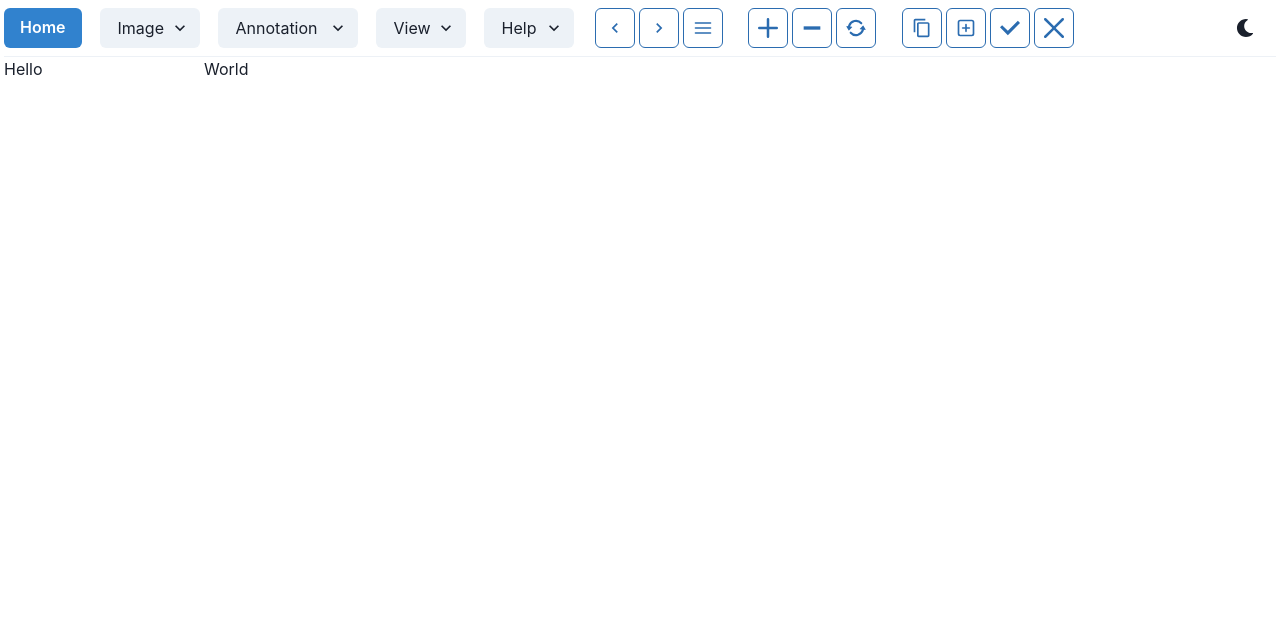
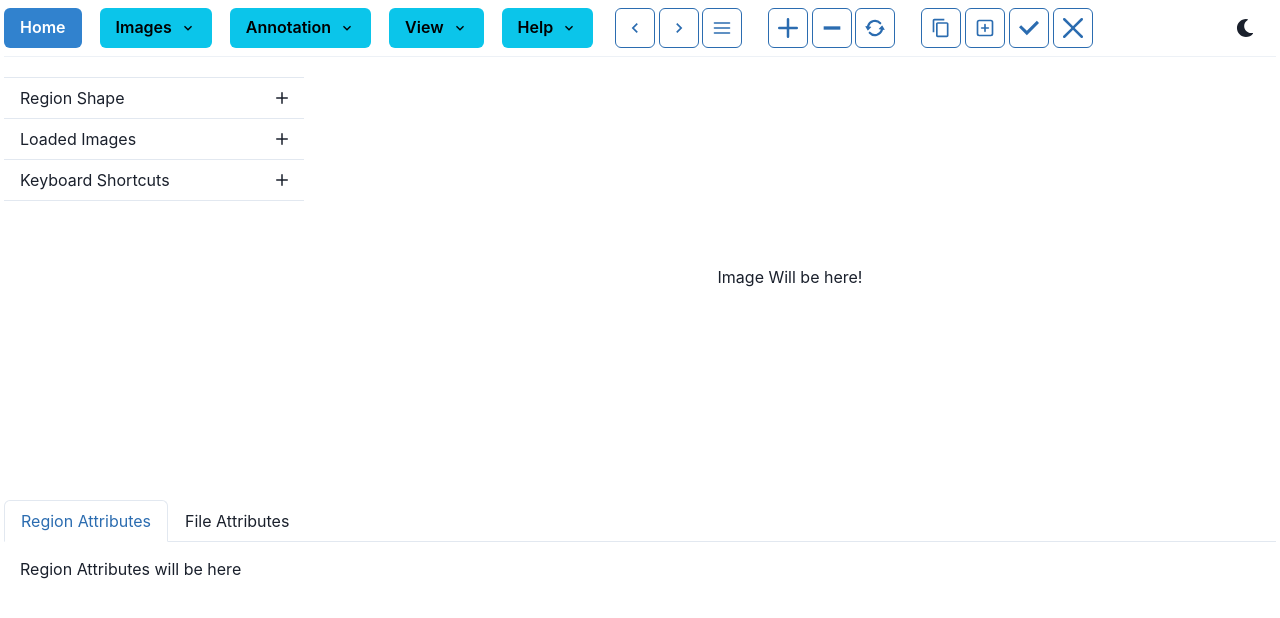
Before and after one commit to MAST1999/exploring-react, a React (Create React App) app: page / in a window 1280 px wide. Shown: the top 618 px of the page. Built offline with nearby package versions, Linux system fonts and the light colour scheme.

Commit message:
finished nav, added image uploading/currently one image only

```diff
--- a/package.json
+++ b/package.json
@@ -10,10 +10,12 @@
     "@testing-library/jest-dom": "^5.11.9",
     "@testing-library/react": "^10.4.9",
     "@testing-library/user-event": "^12.8.3",
+    "axios": "^0.21.1",
     "eslint": "^7.22.0",
     "framer-motion": "^3.10.5",
     "react": "^17.0.1",
     "react-dom": "^17.0.1",
+    "react-hook-form": "^6.15.5",
     "react-icons": "^3.11.0",
     "react-scripts": "4.0.3",
     "web-vitals": "^0.2.4"
--- a/src/App.js
+++ b/src/App.js
@@ -6,24 +6,25 @@ import {
   Flex,
   Grid,
   GridItem,
-  Text,
   theme,
 } from '@chakra-ui/react';
 import Navigation from './components/navigation/Navigation';
 import './App.css';
 import ImageCanvas from './components/mainPanel/ImageCanvas';
+import LeftControls from './components/mainPanel/LeftControls';
+import BottomTabs from './components/mainPanel/BottomTabs';
 
 function App() {
   return (
-    <ChakraProvider theme={theme}>
+    <ChakraProvider theme={theme} h="100%">
       <CSSReset />
       <Grid
-        h="100%"
-        templateRows="45px 1fr"
+        h="100vh"
+        templateRows="45px 1fr 300px"
         templateColumns="1fr"
         gap={1}
-        marginTop={2}
-        marginX={1}
+        paddingTop={2}
+        paddingX={1}
       >
         {/* Navigation */}
         <GridItem h={47}>
@@ -32,12 +33,14 @@ function App() {
         </GridItem>
         {/* Main Panel */}
         <GridItem>
-          <Flex>
-            <Grid flexBasis="200px">
-              <Text>Hello</Text>
-            </Grid>
+          <Flex height="100%">
+            <LeftControls />
             <ImageCanvas />
           </Flex>
+        </GridItem>
+        {/* Bottom Panel */}
+        <GridItem>
+          <BottomTabs />
         </GridItem>
       </Grid>
     </ChakraProvider>
--- /dev/null
+++ b/src/components/mainPanel/BottomTabs.js
@@ -0,0 +1,27 @@
+import { TabList } from '@chakra-ui/tabs';
+import { TabPanels } from '@chakra-ui/tabs';
+import { TabPanel } from '@chakra-ui/tabs';
+import { Tab } from '@chakra-ui/tabs';
+import { Tabs } from '@chakra-ui/tabs';
+import React from 'react';
+
+function BottomTabs() {
+  return (
+    <Tabs variant="enclosed">
+      <TabList>
+        <Tab>Region Attributes</Tab>
+        <Tab>File Attributes</Tab>
+      </TabList>
+      <TabPanels>
+        <TabPanel>
+          <p>Region Attributes will be here</p>
+        </TabPanel>
+        <TabPanel>
+          <p>File Attributes will be here</p>
+        </TabPanel>
+      </TabPanels>
+    </Tabs>
+  );
+}
+
+export default BottomTabs;
--- a/src/components/mainPanel/ImageCanvas.js
+++ b/src/components/mainPanel/ImageCanvas.js
@@ -1,10 +1,13 @@
+import { Center } from '@chakra-ui/layout';
 import React from 'react';
 
 function ImageCanvas() {
   return (
-    <div>
-      <p>World</p>
-    </div>
+    <Center flexGrow="1">
+      <div>
+        <p>Image Will be here!</p>
+      </div>
+    </Center>
   );
 }
 
--- /dev/null
+++ b/src/components/mainPanel/LeftControls.js
@@ -0,0 +1,88 @@
+import {
+  Accordion,
+  AccordionButton,
+  AccordionItem,
+  AccordionPanel,
+} from '@chakra-ui/accordion';
+import { AddIcon, MinusIcon } from '@chakra-ui/icons';
+import { Text } from '@chakra-ui/layout';
+import { Box, Grid } from '@chakra-ui/layout';
+import React from 'react';
+
+function LeftControls() {
+  return (
+    <Grid flexBasis="300px" mt={5}>
+      <Accordion allowToggle allowMultiple>
+        <AccordionItem>
+          {({ isExpanded }) => (
+            <>
+              <h2>
+                <AccordionButton>
+                  <Box flex="1" textAlign="left">
+                    Region Shape
+                  </Box>
+                  {isExpanded ? (
+                    <MinusIcon fontSize="12px" />
+                  ) : (
+                    <AddIcon fontSize="12px" />
+                  )}
+                </AccordionButton>
+              </h2>
+              <AccordionPanel pb={4}>Shapes Will be here</AccordionPanel>
+            </>
+          )}
+        </AccordionItem>
+        <AccordionItem>
+          {({ isExpanded }) => (
+            <>
+              <h2>
+                <AccordionButton>
+                  <Box flex="1" textAlign="left">
+                    Loaded Images
+                  </Box>
+                  {isExpanded ? (
+                    <MinusIcon fontSize="12px" />
+                  ) : (
+                    <AddIcon fontSize="12px" />
+                  )}
+                </AccordionButton>
+              </h2>
+              <AccordionPanel pb={4}>Images Will Be here</AccordionPanel>
+            </>
+          )}
+        </AccordionItem>
+        <AccordionItem>
+          {({ isExpanded }) => (
+            <>
+              <h2>
+                <AccordionButton>
+                  <Box flex="1" textAlign="left">
+                    Keyboard Shortcuts
+                  </Box>
+                  {isExpanded ? (
+                    <MinusIcon fontSize="12px" />
+                  ) : (
+                    <AddIcon fontSize="12px" />
+                  )}
+                </AccordionButton>
+              </h2>
+              <AccordionPanel pb={4}>
+                <Text>n/p (←/→) Next/Previous image</Text>
+                <Text>+ / - / = Zoom in/out/reset</Text>
+                <Text>Ctrl + c Copy sel. regions</Text>
+                <Text>Ctrl + v Paste sel. regions</Text>
+                <Text>Ctrl + a Select all regions</Text>
+                <Text>Del, Bkspc Delete image region</Text>
+                <Text>Esc Cancel operation</Text>
+                <Text>Ctrl + s Download annotations</Text>
+                <Text>Spacebar Toggle image list</Text>
+              </AccordionPanel>
+            </>
+          )}
+        </AccordionItem>
+      </Accordion>
+    </Grid>
+  );
+}
+
+export default LeftControls;
--- a/src/components/navigation/Navigation.js
+++ b/src/components/navigation/Navigation.js
@@ -1,7 +1,9 @@
 import { Button, IconButton } from '@chakra-ui/button';
+import { useDisclosure } from '@chakra-ui/hooks';
 import {
   AddIcon,
   CheckIcon,
+  ChevronDownIcon,
   ChevronLeftIcon,
   ChevronRightIcon,
   CloseIcon,
@@ -12,43 +14,147 @@ import {
   RepeatIcon,
 } from '@chakra-ui/icons';
 import { Box, Flex, Grid, HStack } from '@chakra-ui/layout';
-import { Select } from '@chakra-ui/select';
-import React from 'react';
+import { Menu, MenuButton, MenuItem, MenuList } from '@chakra-ui/menu';
+import {
+  Modal,
+  ModalBody,
+  ModalCloseButton,
+  ModalContent,
+  ModalFooter,
+  ModalHeader,
+  ModalOverlay,
+} from '@chakra-ui/modal';
+import axios from 'axios';
+import React, { useState } from 'react';
+import { useForm } from 'react-hook-form';
 import { ColorModeSwitcher } from './ColorModeSwitcher';
 
 function Navigation() {
+  const { register, handleSubmit } = useForm();
+  const { isOpen, onOpen, onClose } = useDisclosure();
+  const [fileName, setFileName] = useState(null);
+
+  const getFileName = value => {
+    const correctName = value.slice(12);
+    setFileName(correctName);
+  };
+
+  const onSubmit = data => {
+    const formData = new FormData();
+
+    formData.append('picture', data.picture[0]);
+    formData.append('name', fileName);
+    formData.append('path', `http://localhost:4000/uploads/${fileName}`);
+    console.log(
+      formData.getAll('name'),
+      formData.getAll('path'),
+      formData.getAll('picture')
+    );
+    axios({
+      method: 'POST',
+      url: 'http://localhost:4000/api/photos/',
+      data: formData,
+      headers: {
+        'Access-Control-Allow-Origin': '*',
+        'Access-Control-Allow-Methods': 'POST',
+        'Access-Control-Allow-Headers':
+          'Content-Type, Access-Control-Allow-Origin',
+      },
+    })
+      .then(res => {
+        res.json();
+        alert(JSON.stringify(res));
+      })
+      .catch(error => console.log(error));
+  };
+
   return (
     <Grid templateRows="1fr" templateColumns="1fr 70px">
       <HStack spacing="18px">
         <Button colorScheme="blue">Home</Button>
-        <Box w="100px" minW="70px">
-          <Select
-            colorScheme="blue"
-            placeholder="Image"
-            variant="filled"
-          ></Select>
-        </Box>
-        <Box w="140px" minW="70px">
-          <Select
-            colorScheme="blue"
-            placeholder="Annotation"
-            variant="filled"
-          ></Select>
-        </Box>
-        <Box w="90px" minW="70px">
-          <Select
-            colorScheme="blue"
-            placeholder="View"
-            variant="filled"
-          ></Select>
-        </Box>
-        <Box w="90px" minW="70px">
-          <Select
-            colorScheme="blue"
-            placeholder="Help"
-            variant="filled"
-          ></Select>
-        </Box>
+
+        <Menu m="0px">
+          <MenuButton
+            as={Button}
+            rightIcon={<ChevronDownIcon />}
+            colorScheme="cyan"
+          >
+            Images
+          </MenuButton>
+          <MenuList>
+            <MenuItem>
+              <Button onClick={onOpen}>Open Modal</Button>
+              <Modal isOpen={isOpen} onClose={onClose}>
+                <ModalOverlay />
+                <ModalContent>
+                  <ModalHeader>Modal Title</ModalHeader>
+                  <ModalCloseButton />
+                  <ModalBody>
+                    <form onSubmit={handleSubmit(onSubmit)}>
+                      <Box
+                        as="input"
+                        ref={register}
+                        type="file"
+                        name="picture"
+                        maxW="100%"
+                        onChange={event => getFileName(event.target.value)}
+                      />
+                      <Button colorScheme="blue" type="submit" mt={3}>
+                        Upload Photos
+                      </Button>
+                    </form>
+                  </ModalBody>
+
+                  <ModalFooter>
+                    <Button variant="outline" mr={3} onClick={onClose}>
+                      Close
+                    </Button>
+                  </ModalFooter>
+                </ModalContent>
+              </Modal>
+            </MenuItem>
+          </MenuList>
+        </Menu>
+
+        <Menu>
+          <MenuButton
+            as={Button}
+            rightIcon={<ChevronDownIcon />}
+            colorScheme="cyan"
+          >
+            Annotation
+          </MenuButton>
+          <MenuList>
+            <MenuItem>View Annotation</MenuItem>
+          </MenuList>
+        </Menu>
+
+        <Menu>
+          <MenuButton
+            as={Button}
+            rightIcon={<ChevronDownIcon />}
+            colorScheme="cyan"
+          >
+            View
+          </MenuButton>
+          <MenuList>
+            <MenuItem>Do Something</MenuItem>
+          </MenuList>
+        </Menu>
+
+        <Menu>
+          <MenuButton
+            as={Button}
+            rightIcon={<ChevronDownIcon />}
+            colorScheme="cyan"
+          >
+            Help
+          </MenuButton>
+          <MenuList>
+            <MenuItem>Getting Started</MenuItem>
+          </MenuList>
+        </Menu>
+
         <Flex w={135} direction="row" justifyContent="space-evenly">
           <IconButton
             variant="outline"
```
Also changed, not shown: 1 other file (tests, documents, lock files or other folders).
